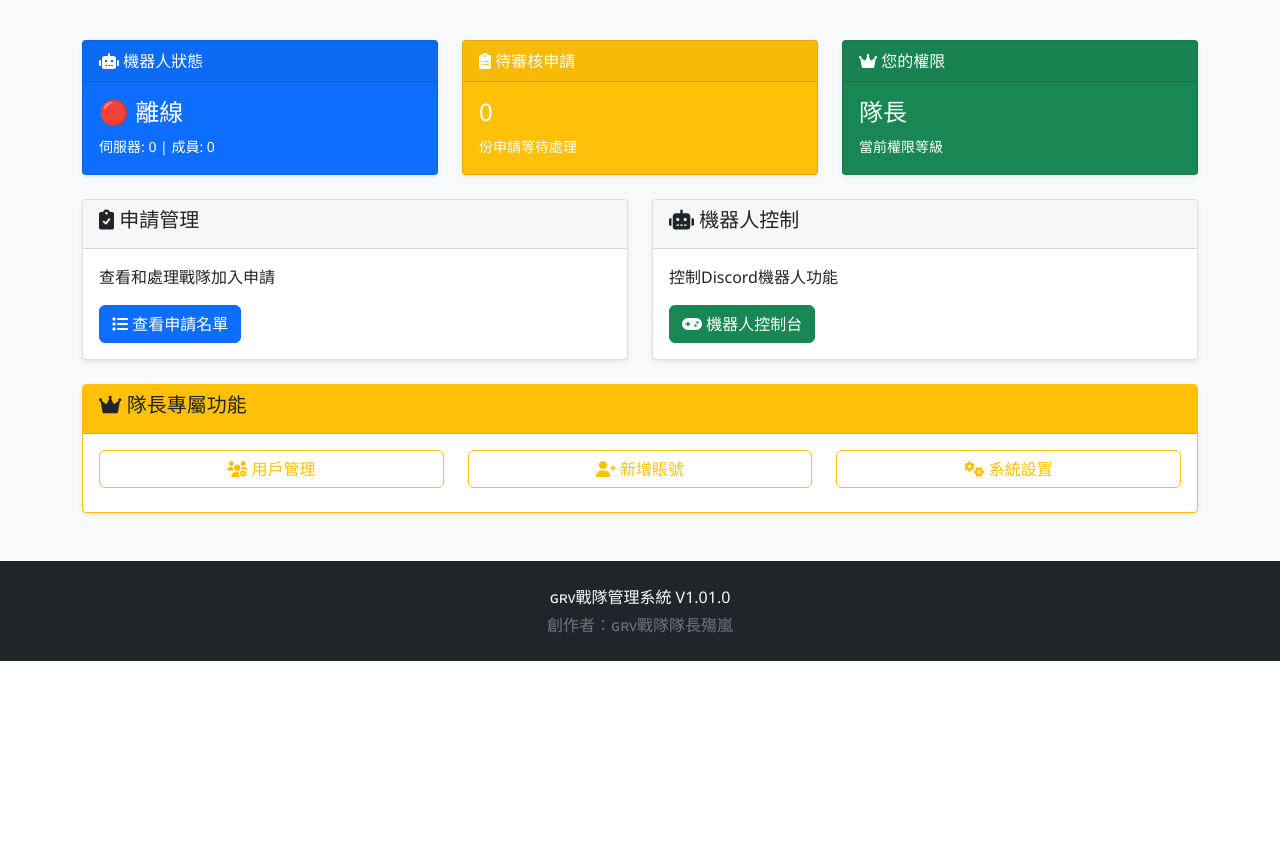
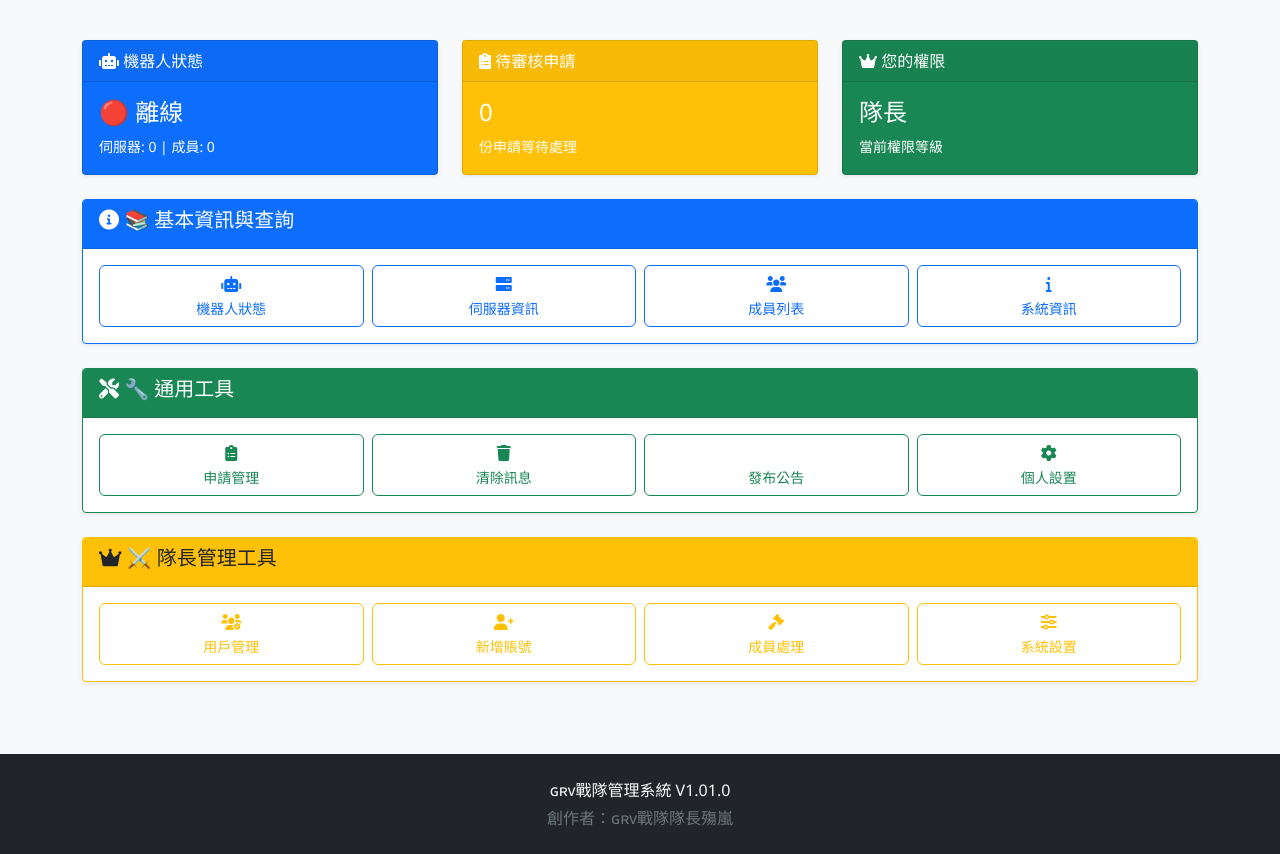
Before and after one commit to npcname1hacker-lgtm/grv-team-bot, a Flask app: page /dashboard in a window 1280 px wide. Shown: the part 151-1005 px from the top of the page. Before the commit the page ends 812 px from the top, so only its background shows below. Run offline with Flask 3, Linux system fonts and the light colour scheme; a user stored in the database is signed in; data that the repository does not hold is empty.

Commit message:
Organize all bot functions into three distinct menus on the dashboard
Remove the separate menu page and integrate all bot functions into three horizontal menus directly on the dashboard.

Replit-Commit-Author: Agent
Replit-Commit-Session-Id: e41e8751-e4d3-4ac6-8076-65705cfc8555
Replit-Commit-Checkpoint-Type: full_checkpoint
Replit-Commit-Event-Id: 2aa1dcd5-0778-4758-a7df-54c3bd7b26e3
Replit-Commit-Screenshot-Url: https://storage.googleapis.com/screenshot-production-us-central1/7f6637f4-ef7a-4ac8-a722-6d7bd032e202/e41e8751-e4d3-4ac6-8076-65705cfc8555/eJSS9Bb

```diff
--- a/web/templates/base.html
+++ b/web/templates/base.html
@@ -42,10 +42,6 @@
                 <i class="fas fa-users"></i> 用戶管理
             </a>
             {% endif %}
-
-            <a href="{{ url_for('menu') }}" class="nav-link">
-                <i class="fas fa-bars"></i> 功能菜單
-            </a>
 
             <a href="{{ url_for('settings') }}" class="nav-link">
                 <i class="fas fa-cog"></i> 設置
--- a/web/templates/dashboard.html
+++ b/web/templates/dashboard.html
@@ -49,59 +49,110 @@
     </div>
 </div>
 
-<!-- 快速操作 -->
-<div class="row">
-    <div class="col-md-6">
-        <div class="card">
-            <div class="card-header">
-                <h5><i class="fas fa-clipboard-check"></i> 申請管理</h5>
+<!-- ═══════════════════════════════════════ -->
+<!-- 菜單 1: 基本資訊與查詢 -->
+<!-- ═══════════════════════════════════════ -->
+<div class="row mb-4">
+    <div class="col">
+        <div class="card border-primary">
+            <div class="card-header bg-primary text-white">
+                <h5><i class="fas fa-info-circle"></i> 📚 基本資訊與查詢</h5>
             </div>
             <div class="card-body">
-                <p>查看和處理戰隊加入申請</p>
-                <a href="{{ url_for('applications') }}" class="btn btn-primary">
-                    <i class="fas fa-list"></i> 查看申請名單
+                <div class="row g-2">
+                    <div class="col-md-3">
+                        <a href="{{ url_for('bot_control') }}" class="btn btn-outline-primary w-100">
+                            <i class="fas fa-robot"></i><br><small>機器人狀態</small>
                         </a>
+                    </div>
+                    <div class="col-md-3">
+                        <button class="btn btn-outline-primary w-100" onclick="alert('伺服器資訊查詢')">
+                            <i class="fas fa-server"></i><br><small>伺服器資訊</small>
+                        </button>
+                    </div>
+                    <div class="col-md-3">
+                        <button class="btn btn-outline-primary w-100" onclick="alert('成員列表')">
+                            <i class="fas fa-users"></i><br><small>成員列表</small>
+                        </button>
+                    </div>
+                    <div class="col-md-3">
+                        <button class="btn btn-outline-primary w-100" onclick="alert('系統資訊')">
+                            <i class="fas fa-info"></i><br><small>系統資訊</small>
+                        </button>
+                    </div>
+                </div>
+            </div>
         </div>
     </div>
 </div>
 
-    <div class="col-md-6">
-        <div class="card">
-            <div class="card-header">
-                <h5><i class="fas fa-robot"></i> 機器人控制</h5>
+<!-- ═══════════════════════════════════════ -->
+<!-- 菜單 2: 通用工具 -->
+<!-- ═══════════════════════════════════════ -->
+<div class="row mb-4">
+    <div class="col">
+        <div class="card border-success">
+            <div class="card-header bg-success text-white">
+                <h5><i class="fas fa-tools"></i> 🔧 通用工具</h5>
             </div>
             <div class="card-body">
-                <p>控制Discord機器人功能</p>
-                <a href="{{ url_for('bot_control') }}" class="btn btn-success">
-                    <i class="fas fa-gamepad"></i> 機器人控制台
+                <div class="row g-2">
+                    <div class="col-md-3">
+                        <a href="{{ url_for('applications') }}" class="btn btn-outline-success w-100">
+                            <i class="fas fa-clipboard-list"></i><br><small>申請管理</small>
+                        </a>
+                    </div>
+                    <div class="col-md-3">
+                        <button class="btn btn-outline-success w-100" onclick="alert('清除訊息')">
+                            <i class="fas fa-trash"></i><br><small>清除訊息</small>
+                        </button>
+                    </div>
+                    <div class="col-md-3">
+                        <button class="btn btn-outline-success w-100" onclick="alert('發布公告')">
+                            <i class="fas fa-megaphone"></i><br><small>發布公告</small>
+                        </button>
+                    </div>
+                    <div class="col-md-3">
+                        <a href="{{ url_for('settings') }}" class="btn btn-outline-success w-100">
+                            <i class="fas fa-cog"></i><br><small>個人設置</small>
                         </a>
                     </div>
                 </div>
             </div>
         </div>
+    </div>
+</div>
 
+<!-- ═══════════════════════════════════════ -->
+<!-- 菜單 3: 隊長管理工具 -->
+<!-- ═══════════════════════════════════════ -->
 {% if current_user.role.name == 'HIGH' %}
-<div class="row mt-4">
+<div class="row mb-4">
     <div class="col">
         <div class="card border-warning">
             <div class="card-header bg-warning text-dark">
-                <h5><i class="fas fa-crown"></i> 隊長專屬功能</h5>
+                <h5><i class="fas fa-crown"></i> ⚔️ 隊長管理工具</h5>
             </div>
             <div class="card-body">
-                <div class="row">
-                    <div class="col-md-4">
-                        <a href="{{ url_for('users') }}" class="btn btn-outline-warning w-100 mb-2">
-                            <i class="fas fa-users-cog"></i> 用戶管理
+                <div class="row g-2">
+                    <div class="col-md-3">
+                        <a href="{{ url_for('users') }}" class="btn btn-outline-warning w-100">
+                            <i class="fas fa-users-cog"></i><br><small>用戶管理</small>
                         </a>
                     </div>
-                    <div class="col-md-4">
-                        <button class="btn btn-outline-warning w-100 mb-2" onclick="showAddUserModal()">
-                            <i class="fas fa-user-plus"></i> 新增賬號
+                    <div class="col-md-3">
+                        <button class="btn btn-outline-warning w-100" onclick="showAddUserModal()">
+                            <i class="fas fa-user-plus"></i><br><small>新增賬號</small>
                         </button>
                     </div>
-                    <div class="col-md-4">
-                        <button class="btn btn-outline-warning w-100 mb-2" onclick="showSystemSettings()">
-                            <i class="fas fa-cogs"></i> 系統設置
+                    <div class="col-md-3">
+                        <button class="btn btn-outline-warning w-100" onclick="alert('成員處理')">
+                            <i class="fas fa-gavel"></i><br><small>成員處理</small>
+                        </button>
+                    </div>
+                    <div class="col-md-3">
+                        <button class="btn btn-outline-warning w-100" onclick="alert('系統設置')">
+                            <i class="fas fa-sliders-h"></i><br><small>系統設置</small>
                         </button>
                     </div>
                 </div>
--- a/web_app.py
+++ b/web_app.py
@@ -529,12 +529,6 @@ def bot_say():
             return jsonify({'error': msg}), 400
     except Exception as e:
         return jsonify({'error': f'發送失敗: {str(e)}'}), 500
-
-@app.route('/menu')
-@login_required
-def menu():
-    """功能菜單頁面 - 三個獨立的菜單區域"""
-    return render_template('menu.html')
 
 @app.route('/settings')
 @login_required
```
Also changed, not shown: web/templates/menu.html (deleted, +0 -128 lines). Lines whose indentation alone changed are shown as unchanged.
